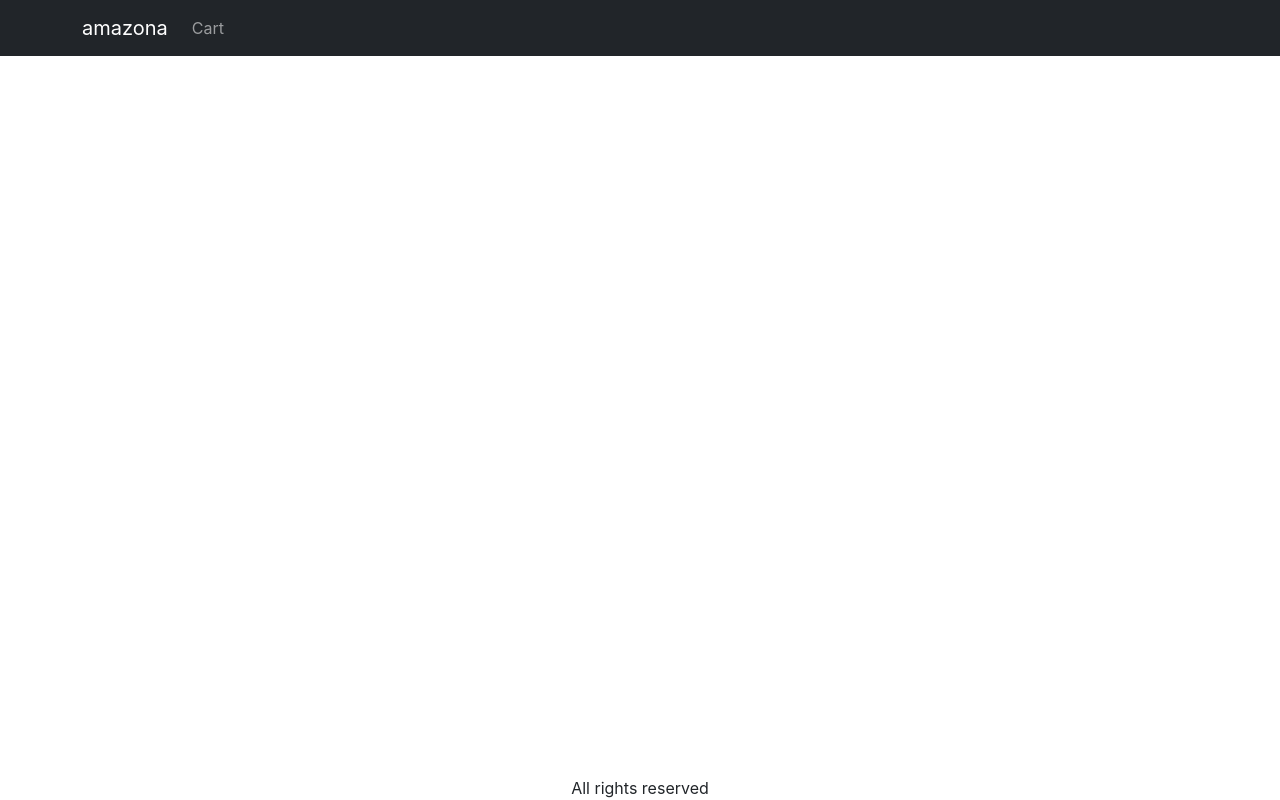
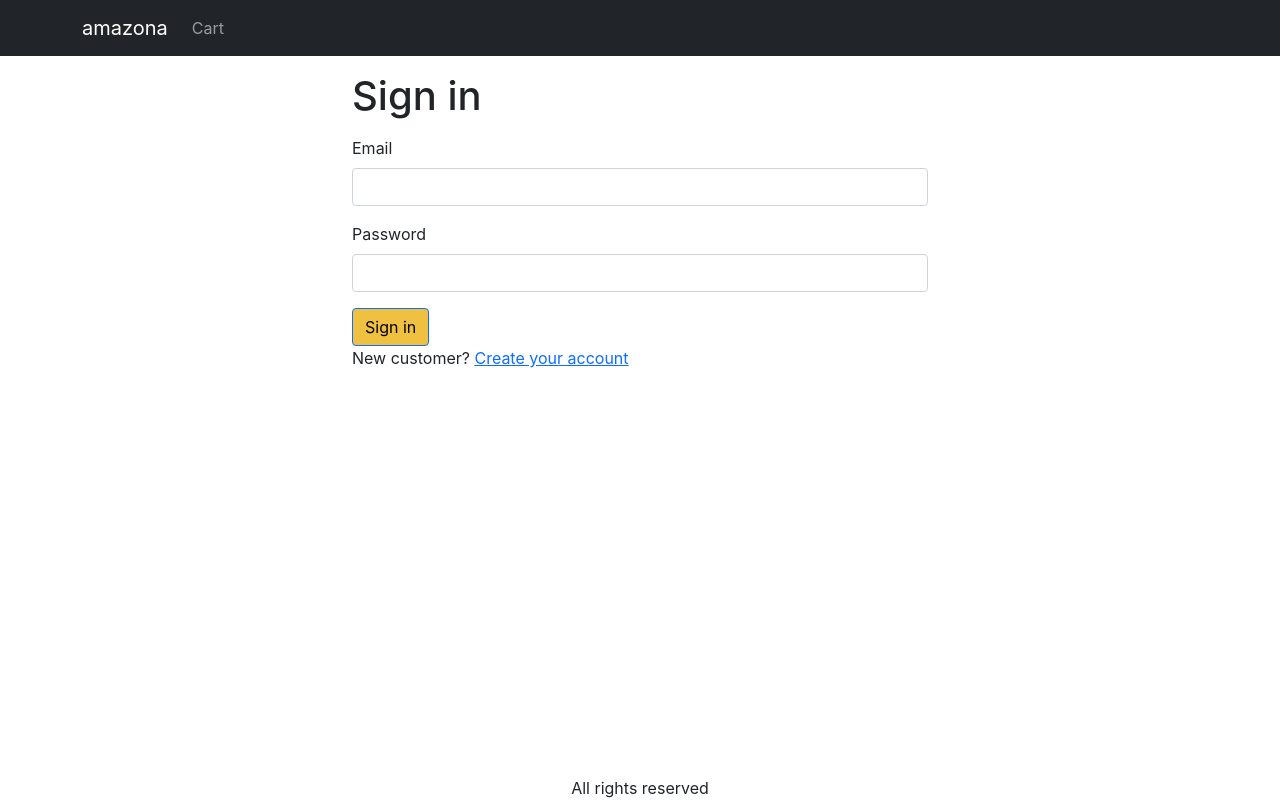
Before and after one commit to Bencivenga/amazona, a React (Create React App) app in the folder frontend/: page /signin in a window 1280 px wide. Built offline with nearby package versions, Linux system fonts and the light colour scheme.

Commit message:
added SigninSreen

```diff
--- a/frontend/src/App.js
+++ b/frontend/src/App.js
@@ -9,6 +9,7 @@
 import { useContext } from 'react';
 import { Store } from './StoreProvider';
 import CartScreen from './screens/CartScreen';
+import SigninScreen from './screens/SigninScreen';
 
 function App() {
   const { state } = useContext(Store);
@@ -41,6 +42,7 @@
             <Routes>
               <Route path="/" element={<HomeScreen />} />
               <Route path="/cart" element={<CartScreen />} />
+              <Route path="/signin" element={<SigninScreen />} />
               <Route path="/product/:slug" element={<ProductScreen />} />
             </Routes>
           </Container>
--- a/frontend/src/index.css
+++ b/frontend/src/index.css
@@ -51,3 +51,7 @@
 .img-thumbnail {
   height: 80px;
 }
+
+.small-container {
+  max-width: 600px;
+}
--- /dev/null
+++ b/frontend/src/screens/SigninScreen.jsx
@@ -0,0 +1,41 @@
+import Button from 'react-bootstrap/esm/Button';
+import Container from 'react-bootstrap/esm/Container';
+import Form from 'react-bootstrap/esm/Form';
+import { Helmet } from 'react-helmet-async';
+import { Link, useLocation } from 'react-router-dom';
+
+function SigninScreen() {
+  const { search } = useLocation();
+  console.log(search);
+  const redirectInUrl = new URLSearchParams(search).get('redirect');
+  console.log(redirectInUrl);
+  const redirect = redirectInUrl ? redirectInUrl : '/';
+
+  return (
+    <Container className="small-container">
+      <Helmet>
+        <title>Sign in</title>
+      </Helmet>
+      <h1 className="my-3">Sign in</h1>
+      <Form>
+        <Form.Group className="mb-3" controlId="email">
+          <Form.Label>Email</Form.Label>
+          <Form.Control type="email" required />
+        </Form.Group>
+        <Form.Group className="mb-3" controlId="password">
+          <Form.Label>Password</Form.Label>
+          <Form.Control type="password" required />
+        </Form.Group>
+        <div className="mb3">
+          <Button type="submit">Sign in</Button>
+        </div>
+        <div className="mb3">
+          New customer?{' '}
+          <Link to={`/signup?redirect=${redirect}`}>Create your account</Link>
+        </div>
+      </Form>
+    </Container>
+  );
+}
+
+export default SigninScreen;
```
